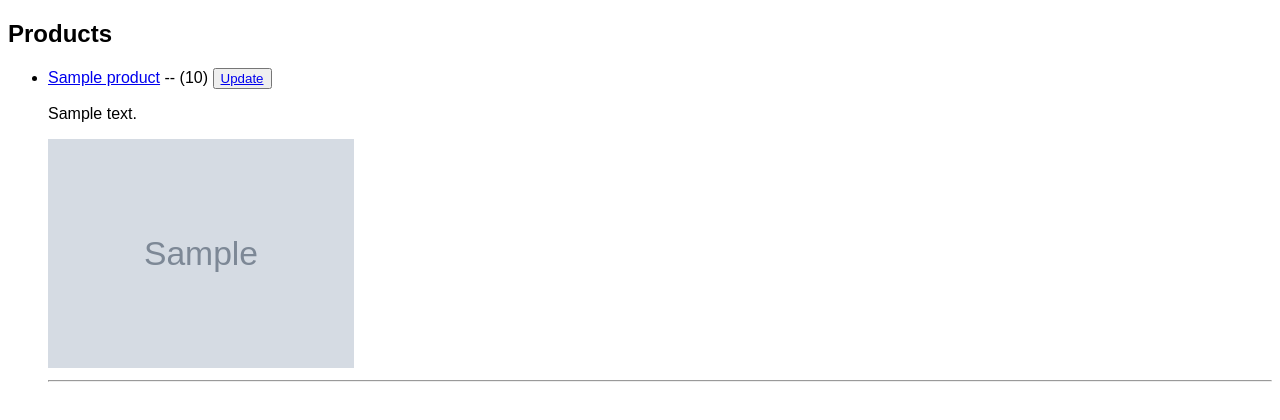
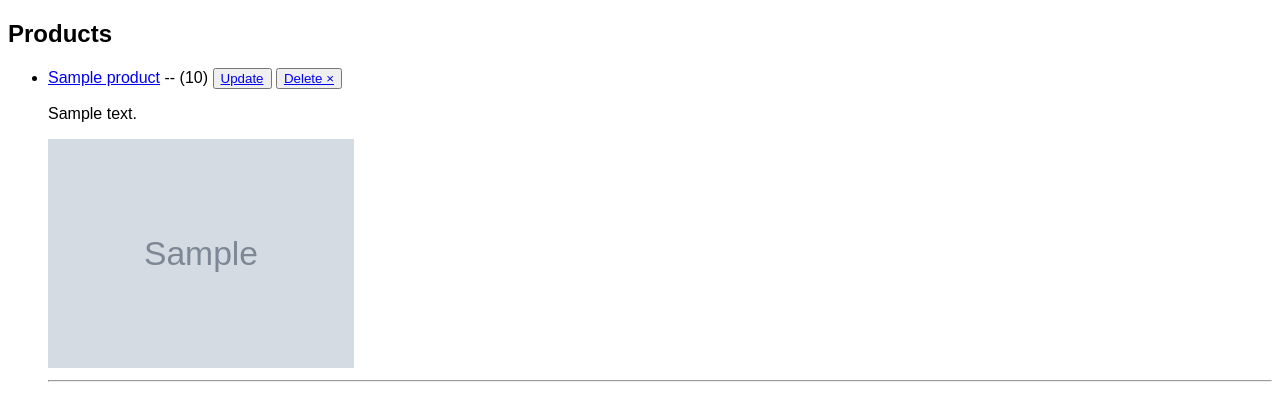
Before and after one commit to defytheflow/shop, a Python web app: template src/templates/category.html in a window 1280 px wide. Shown: the part 26-446 px from the top of the page. Run offline with Jinja, Linux system fonts and the light colour scheme; the template is opened without the code that fills it: most values are stand-ins (such as "Sample title", 1, 10 or a date in 2020); grey boxes marked "Sample" are stand-in pictures.

Commit message:
Add deleting product

```diff
--- a/src/main.py
+++ b/src/main.py
@@ -17,7 +17,7 @@ url_map = Map([
     Rule('/shops/<slug>/products/create', endpoint='product_create'),
     Rule('/shops/<slug>/products/<id>', endpoint='product_detail'),
     Rule('/shops/<slug>/products/<id>/update', endpoint='product_update'),
-    # Rule('/shops/<slug>/products/<id>/delete'),
+    Rule('/shops/<slug>/products/<id>/delete', endpoint='product_delete'),
     Rule('/shops/<slug>/reviews/create', endpoint='shop_review_create')
 ])
 
--- a/src/models.py
+++ b/src/models.py
@@ -236,6 +236,12 @@ class Product:
         db.conn.commit()
         return cls(*row)
 
+    def delete(self):
+        db.cursor.execute(f"""
+            DELETE FROM {self.__table__} WHERE {self.__table__}.id = %s
+        """, (self.id,))
+        db.conn.commit()
+
     @classmethod
     def get(cls, pk):
         db.cursor.execute(f"""
--- a/src/templates/category.html
+++ b/src/templates/category.html
@@ -18,6 +18,11 @@
           >Update</a
         >
       </button>
+      <button>
+        <a href="/shops/{{ shop.slug }}/products/{{ product.id }}/delete"
+          >Delete &times;</a
+        >
+      </button>
       <p>{{ product.description }}</p>
       {% if product.image %}
       <img src="/media/{{ product.image }}" width="25%" height="25%" />
```
Also changed, not shown: src/views.py (+10 -1 lines).
